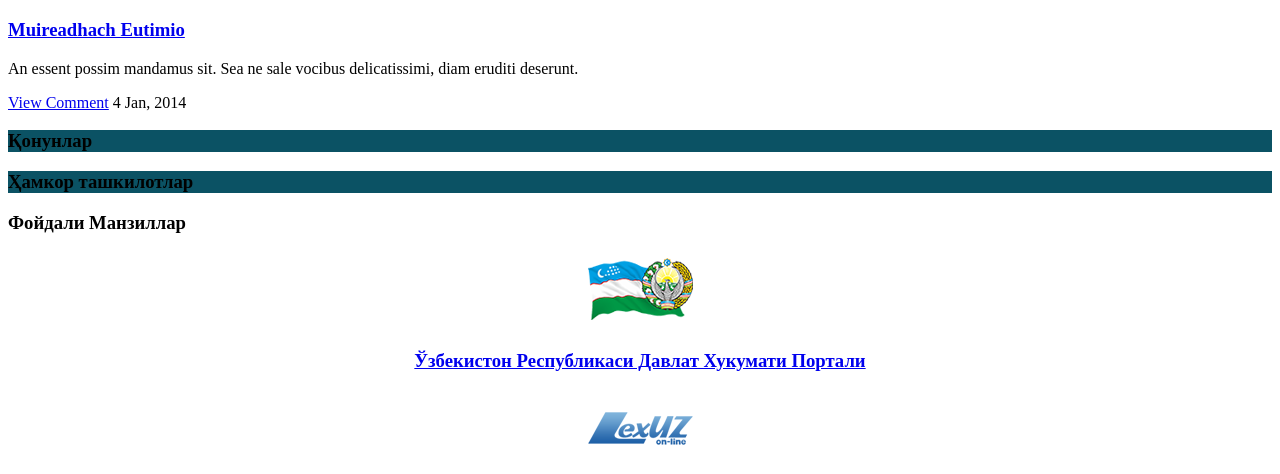
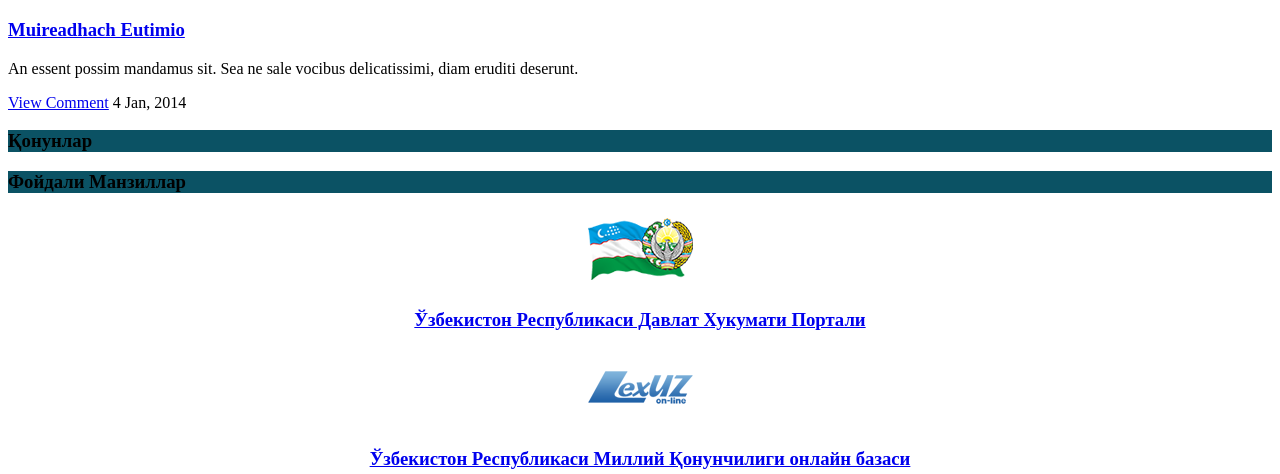
Before and after one commit to Oxunjonbek/kinder, a Yii app: template frontend/views/site/elon.php in a window 1280 px wide. Shown: the part 5051-5525 px from the top of the page. Run offline with PHP 8.4 and a stand-in for Yii, Linux system fonts and the light colour scheme; the template is opened without the code that fills it, so the values that code supplies are empty; some libraries are stand-ins or nearby versions.

Commit message:
abbacdda

```diff
--- a/frontend/views/layouts/aside.php
+++ b/frontend/views/layouts/aside.php
@@ -143,10 +143,7 @@ $rows = Yii::$app->db->createCommand('SELECT * FROM `tadbir` RIGHT OUTER JOIN `t
                         <!-- BEGIN .widget -->
                         <div class="widget">
                             <div class="w-title">
-
-                                <h3 style="background-color: rgb(11, 82, 100);">Ҳамкор ташкилотлар</h3>
-
-                                <h3>Фойдали Манзиллар</h3>
+                                <h3 style="background-color: rgb(11, 82, 100);">Фойдали Манзиллар</h3>
 
                             </div>
                             <div class="review-list">
```
